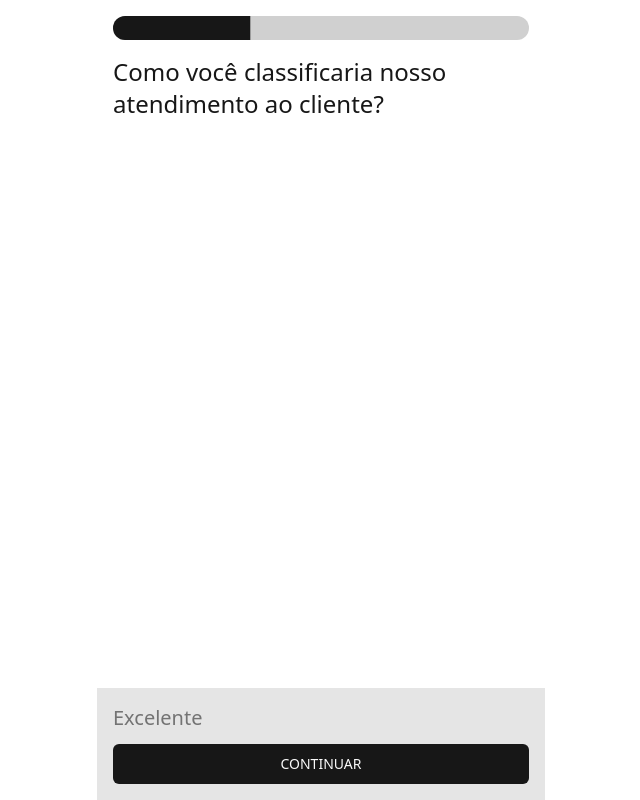
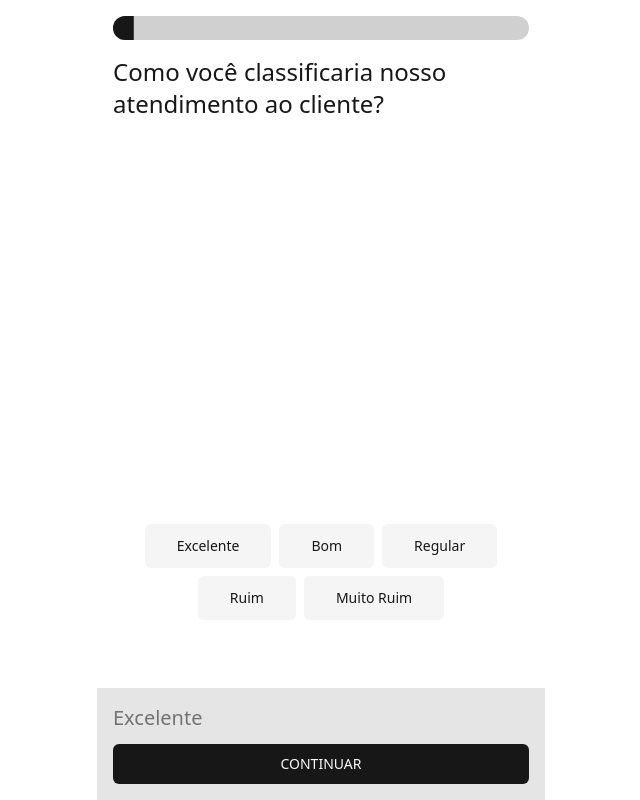
Before and after one commit to reciokaue/FeedbackView, a Next.js app: page /form/answer/0 in a window 1280 px wide. Shown: the whole page, without its empty margins (319-959 px from the left). Built offline with nearby package versions, Linux system fonts and the light colour scheme.

Commit message:
scrollBar

```diff
--- a/src/components/ui/button.tsx
+++ b/src/components/ui/button.tsx
@@ -15,7 +15,6 @@ const buttonVariants = cva(
         delete: "bg-destructive text-destructive-foreground  hover:bg-destructive/90",
         outline: "border border-input bg-background hover:bg-accent hover:text-accent-foreground font-normal text-primary/50 hover:text-primary/70",
         secondary: "bg-secondary text-secondary-foreground hover:bg-secondary/80",
-        sidebar: "bg-secondary flex justify-start gap-2 w-full text-secondary-foreground/70 hover:text-secondary-foreground",
         ghost: "hover:bg-accent hover:text-accent-foreground",
         link: "text-primary font-normal text-primary/50 hover:text-stone-700",
         gold: "text-primary-foreground bg-amber-500 hover:bg-amber-500/90",
--- a/src/lib/dataExample.ts
+++ b/src/lib/dataExample.ts
@@ -184,6 +184,28 @@ export const data = {
         answer: 0,
       },
     },
+    {
+      id: "q7",
+      topic: "Experiência do Usuário (UX)",
+      questionType: "Multiple Choice",
+      text: "Como você classificaria nosso atendimento ao cliente?",
+      formId: "form1",
+      options: [
+        { id: "opt27", text: "Frequentemente", value: 1, questionId: "q6" },
+        { id: "opt28", text: "Ocasionalmente", value: 2, questionId: "q6" },
+        { id: "opt29", text: "Raramente", value: 3, questionId: "q6" },
+        { id: "opt30", text: "Nunca", value: 4, questionId: "q6" },
+      ],
+      _count: {
+        options: [
+          5,
+          12,
+          22,
+          6,
+        ],
+        answer: 0,
+      },
+    },
   ],
   'questionTypes': [
     { label: "Múltipla Escolha", value: "multiple_choice" },
--- a/src/pages/form/answer/[id].tsx
+++ b/src/pages/form/answer/[id].tsx
@@ -1,20 +1,34 @@
 import { Button } from "@/components/ui/button";
 import { Progress } from "@/components/ui/progress";
+import { data as fakeData } from "@/lib/dataExample";
+import { useParams } from "next/navigation";
+import { useState } from "react";
 
 export default function Form() {
+  const params = useParams()
+  const questionId = +params?.id
+  const data = fakeData.questionsList[questionId]
+  const formSize = fakeData.questionsList.length -1
+  const progress = ((100/(formSize))*questionId) + (questionId == 0? +5 : questionId ? formSize && -7: 0)
   return (
-    <div className='relative max-w-md mx-auto'>
-      <main className="flex flex-1 min-h-screen items-center flex-col gap-5 bg-background ">
+    <div className='relative h-screen max-w-md mx-auto'>
+      <main className="flex h-full min-h-screen flex-col gap-5 bg-background ">
         <header className="flex w-full flex-col p-4">
-          <Progress value={33} />
-          <h1 className="mt-4 font-medium text-2xl text-primary">Como você classificaria nosso atendimento ao cliente?</h1>
+          <Progress value={progress} max={100}/>
+          <h1 className="mt-4 font-medium text-2xl text-primary">
+            {data?.text}
+          </h1>
         </header>
-        <section className="flex flex-1">
-
+        <section className="flex flex-1 items-end justify-center pb-12">
+          <div className={gridVariant["default"]}>
+            {[data?.options.map((option) => (
+              <ToggleButton key={option.id} text={option.text}/>
+            ))]}
+          </div>
         </section>
         <footer className="flex flex-col p-4 w-full gap-3 bg-border">
           <h3 className="text-xl text-muted-foreground">Excelente</h3>
-          <Button>
+          <Button className="w-full" href={questionId >= formSize? "/form": `/form/answer/${questionId+1}`}>
             CONTINUAR
           </Button>
         </footer>
@@ -22,3 +36,22 @@ export default function Form() {
     </div>
   )
 }
+
+const gridVariant = {
+  default: "flex h-fit flex-wrap gap-2 justify-center",
+  card: "grid grid-rows-2 grid-cols-2 gap-3"
+}
+
+function ToggleButton({text}: {text:string}){
+  const [selected, setSelected] = useState(false)
+
+  return (
+    <Button
+      variant={selected? "default": "secondary"}
+      size="lg"
+      onClick={() => setSelected(!selected)}
+    >
+      {text}
+    </Button>
+  )
+}
--- a/src/styles/globals.css
+++ b/src/styles/globals.css
@@ -1,6 +1,25 @@
 @tailwind base;
 @tailwind components;
 @tailwind utilities;
+
+::-webkit-scrollbar {
+  width: 6px;
+  height: 6px;
+}
+::-webkit-scrollbar-track {
+  border-radius: 10px;
+  background: rgba(0,0,0,0.1);
+}
+::-webkit-scrollbar-thumb{
+  border-radius: 10px;
+  background: rgba(0,0,0,0.2);
+}
+::-webkit-scrollbar-thumb:hover{
+  background: rgba(0,0,0,0.4);
+}
+::-webkit-scrollbar-thumb:active{
+  background: rgba(0,0,0,.9);
+}
 
 @layer base {
   :root {
```
